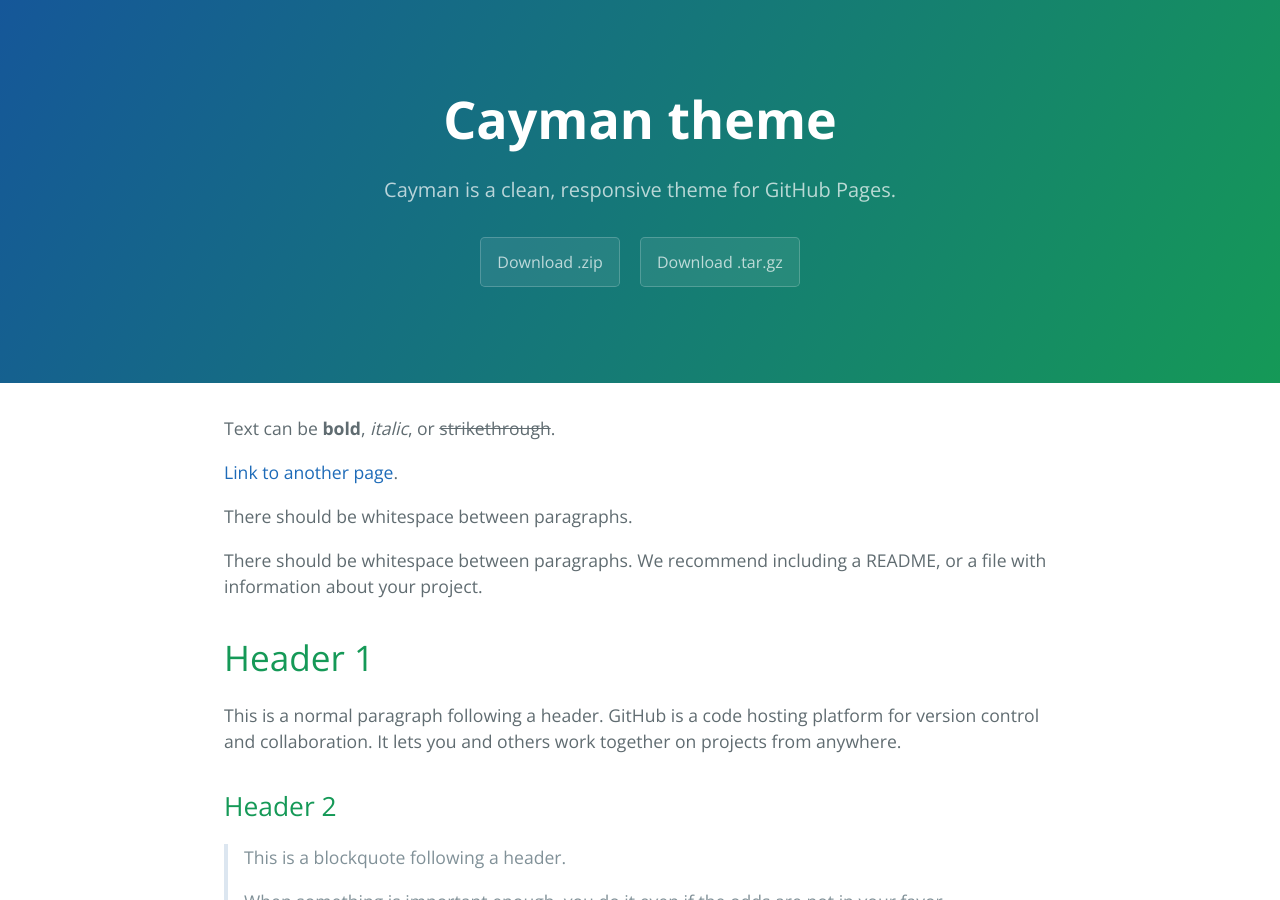
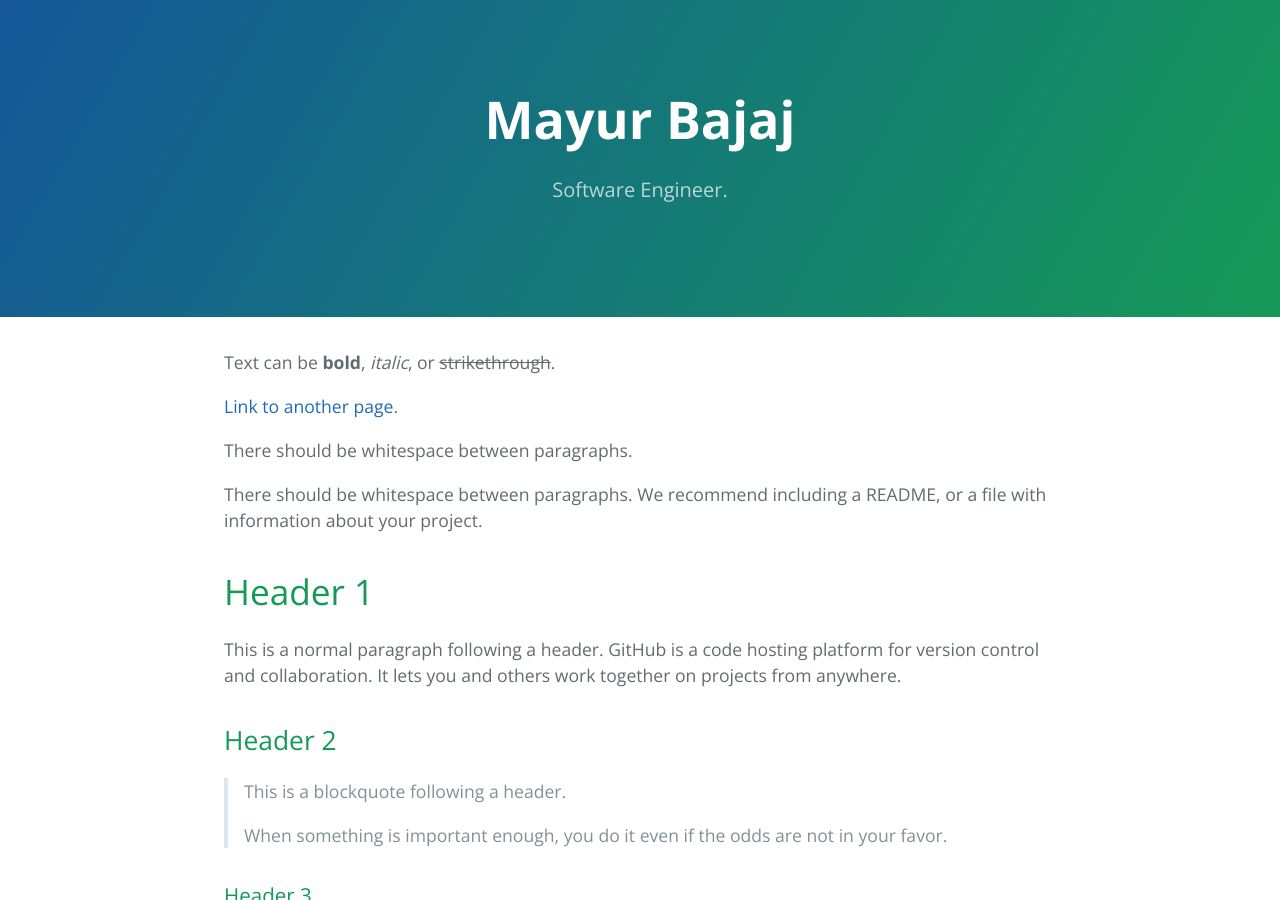
Before and after one commit to mrbajaj/mrbajaj.github.io, a Jekyll site: the page built from index.md, in a window 1280 px wide and 900 px high. Built offline with Jekyll 4.4.1, drawn with Linux system fonts in a browser that asks for light colours.

Commit message:
Update _config.yml

```diff
--- a/_config.yml
+++ b/_config.yml
@@ -1,5 +1,5 @@
-title: Cayman theme
-description: Cayman is a clean, responsive theme for GitHub Pages.
-show_downloads: true
+title: Mayur Bajaj
+description: Software Engineer.
+show_downloads: false
 google_analytics:
 theme: jekyll-theme-cayman
```
